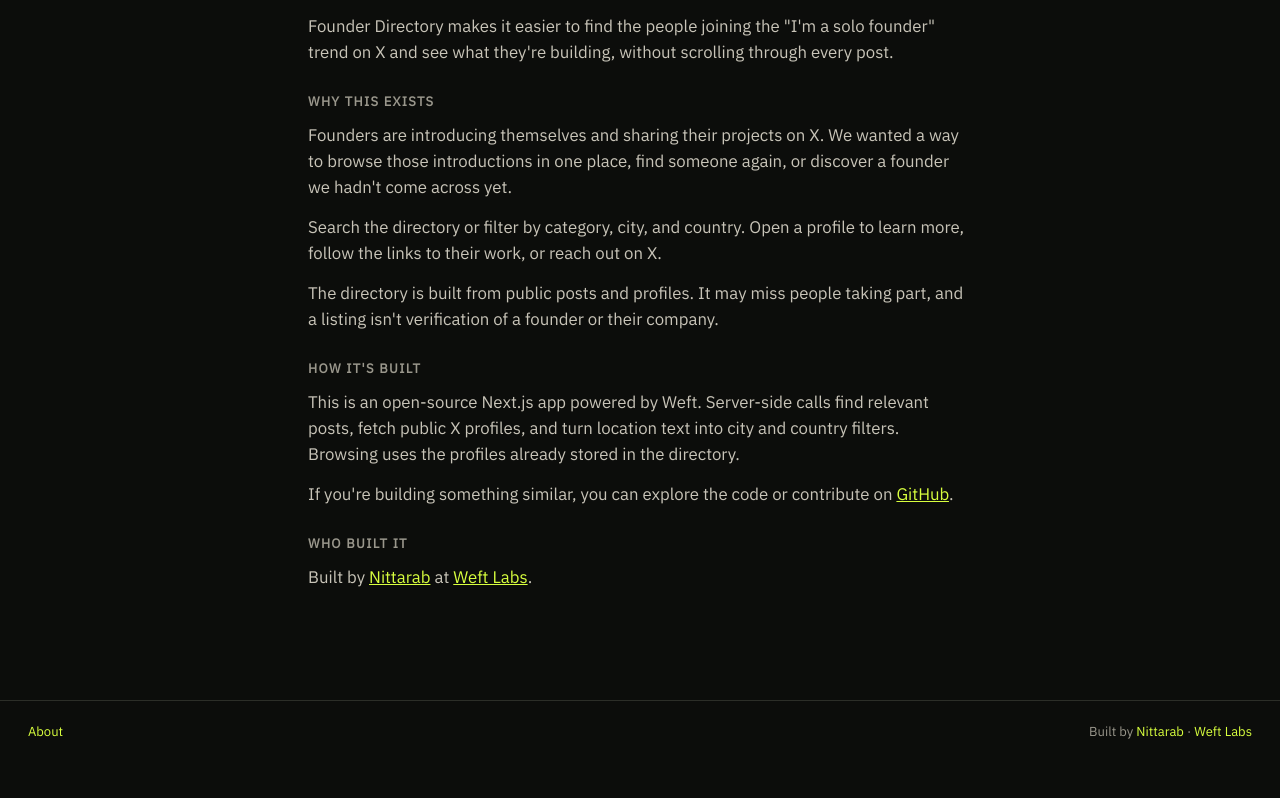
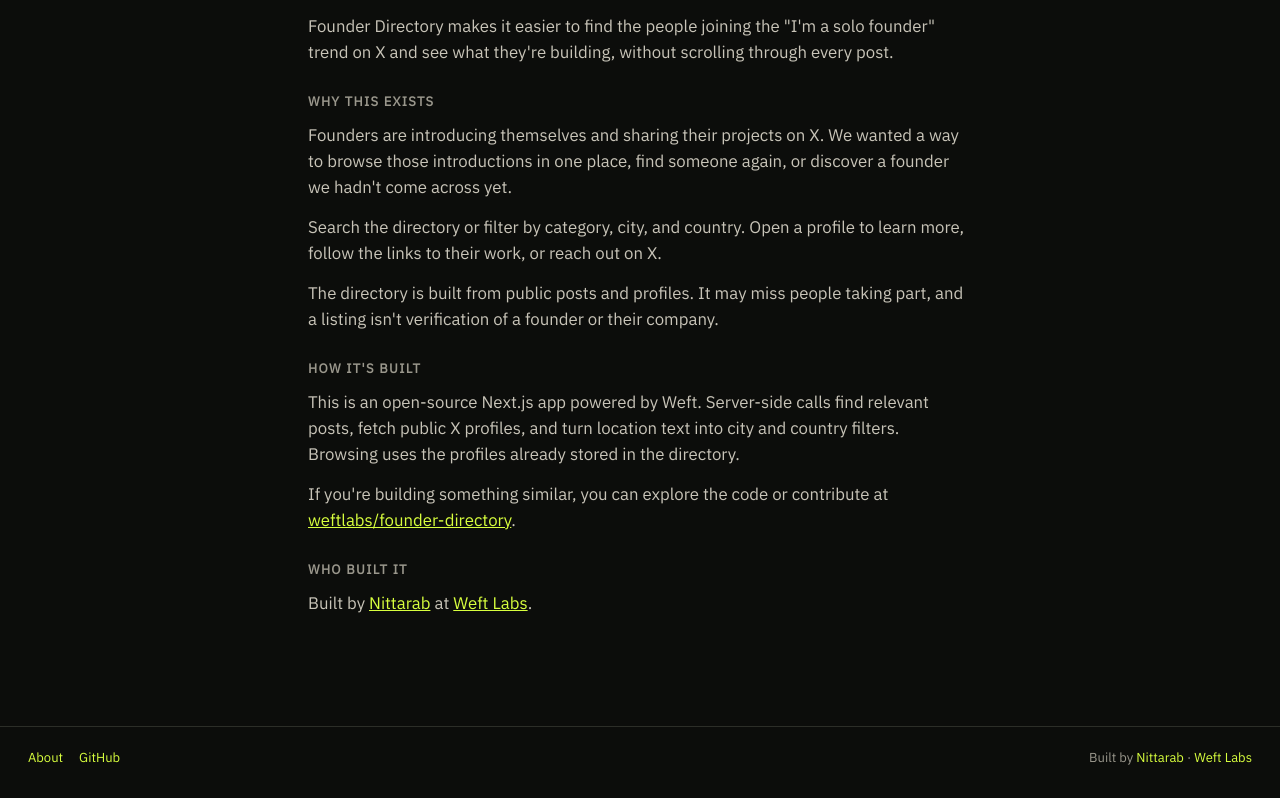
Before and after one commit to weftlabs/founder-directory, a Next.js app: page /about in a window 1280 px wide. Shown: the part 224-1022 px from the top of the page. Before the commit the page ends 996 px from the top, so only its background shows below. Built offline with nearby package versions, Linux system fonts and the light colour scheme; no server answers.

Commit message:
feat: link the GitHub repo from About and the footer (#21)
Point visitors at weftlabs/founder-directory on About and add a
site-wide GitHub footer link without changing Built by attribution.

```diff
--- a/app/about/page.tsx
+++ b/app/about/page.tsx
@@ -1,6 +1,6 @@
 import type { Metadata } from "next";
 import { SiteHeader } from "../site-header";
-import { NITTARAB_X, SITE_URL, WEFTLABS_URL } from "@/lib/site";
+import { GITHUB_REPO, NITTARAB_X, SITE_URL, WEFTLABS_URL } from "@/lib/site";
 
 export const metadata: Metadata = {
   title: "About",
@@ -67,12 +67,9 @@
         </p>
         <p>
           If you&apos;re building something similar, you can explore the code or
-          contribute on{" "}
-          <a
-            href="https://github.com/weftlabs/founder-directory"
-            rel="noopener noreferrer"
-          >
-            GitHub
+          contribute at{" "}
+          <a href={GITHUB_REPO} rel="noopener noreferrer">
+            weftlabs/founder-directory
           </a>
           .
         </p>
--- a/app/globals.css
+++ b/app/globals.css
@@ -688,6 +688,11 @@
   color: #9a978c;
   font-size: 13px;
 }
+footer.site nav {
+  display: flex;
+  align-items: center;
+  gap: 16px;
+}
 footer.site a {
   color: #d8ff3e;
   text-decoration: none;
--- a/app/layout.tsx
+++ b/app/layout.tsx
@@ -6,6 +6,7 @@
 import { Analytics } from "./analytics";
 import { SiteFooter } from "./site-footer";
 import {
+  GITHUB_REPO,
   NITTARAB_X,
   SITE_DESCRIPTION,
   SITE_NAME,
@@ -65,6 +66,7 @@
       name: SITE_NAME,
       url: SITE_URL,
       description: SITE_DESCRIPTION,
+      sameAs: [GITHUB_REPO],
       publisher: { "@id": `${SITE_URL}/#org` },
       creator: { "@id": `${SITE_URL}/#person` },
     },
--- a/app/site-footer.tsx
+++ b/app/site-footer.tsx
@@ -1,10 +1,15 @@
 import Link from "next/link";
-import { NITTARAB_X, WEFTLABS_URL } from "@/lib/site";
+import { GITHUB_REPO, NITTARAB_X, WEFTLABS_URL } from "@/lib/site";
 
 export function SiteFooter() {
   return (
     <footer className="site">
-      <Link href="/about">About</Link>
+      <nav aria-label="About and source">
+        <Link href="/about">About</Link>
+        <a href={GITHUB_REPO} rel="noopener noreferrer">
+          GitHub
+        </a>
+      </nav>
       <p>
         Built by{" "}
         <a href={NITTARAB_X} rel="noopener noreferrer me">
--- a/lib/site.ts
+++ b/lib/site.ts
@@ -6,3 +6,4 @@
 export const NITTARAB_X = "https://x.com/nittarab";
 export const WEFTLABS_URL = "https://weftlabs.com";
 export const WEFTLABS_X = "https://x.com/weftlabs";
+export const GITHUB_REPO = "https://github.com/weftlabs/founder-directory";
```
Also changed, not shown: 1 other file (tests, documents, lock files or other folders).
